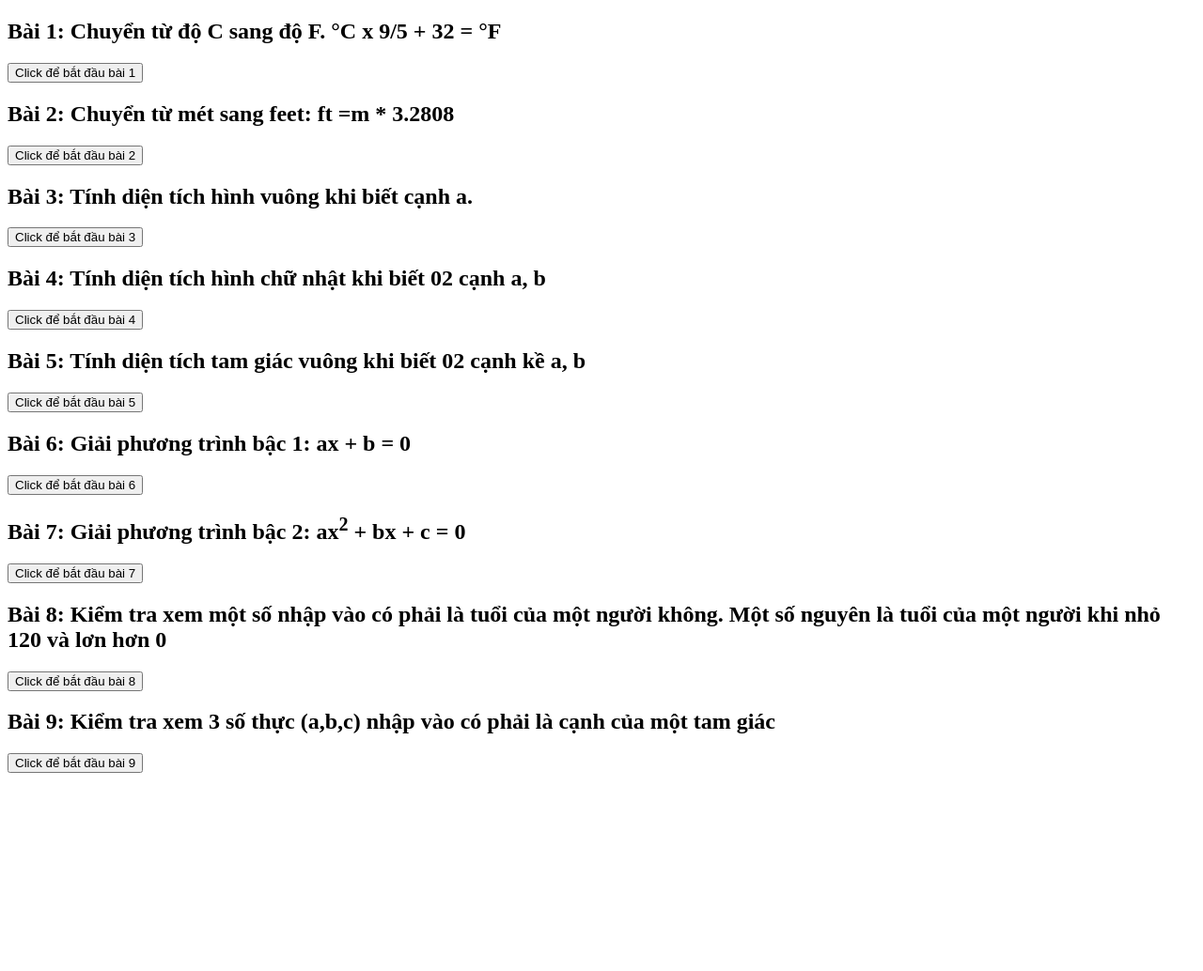
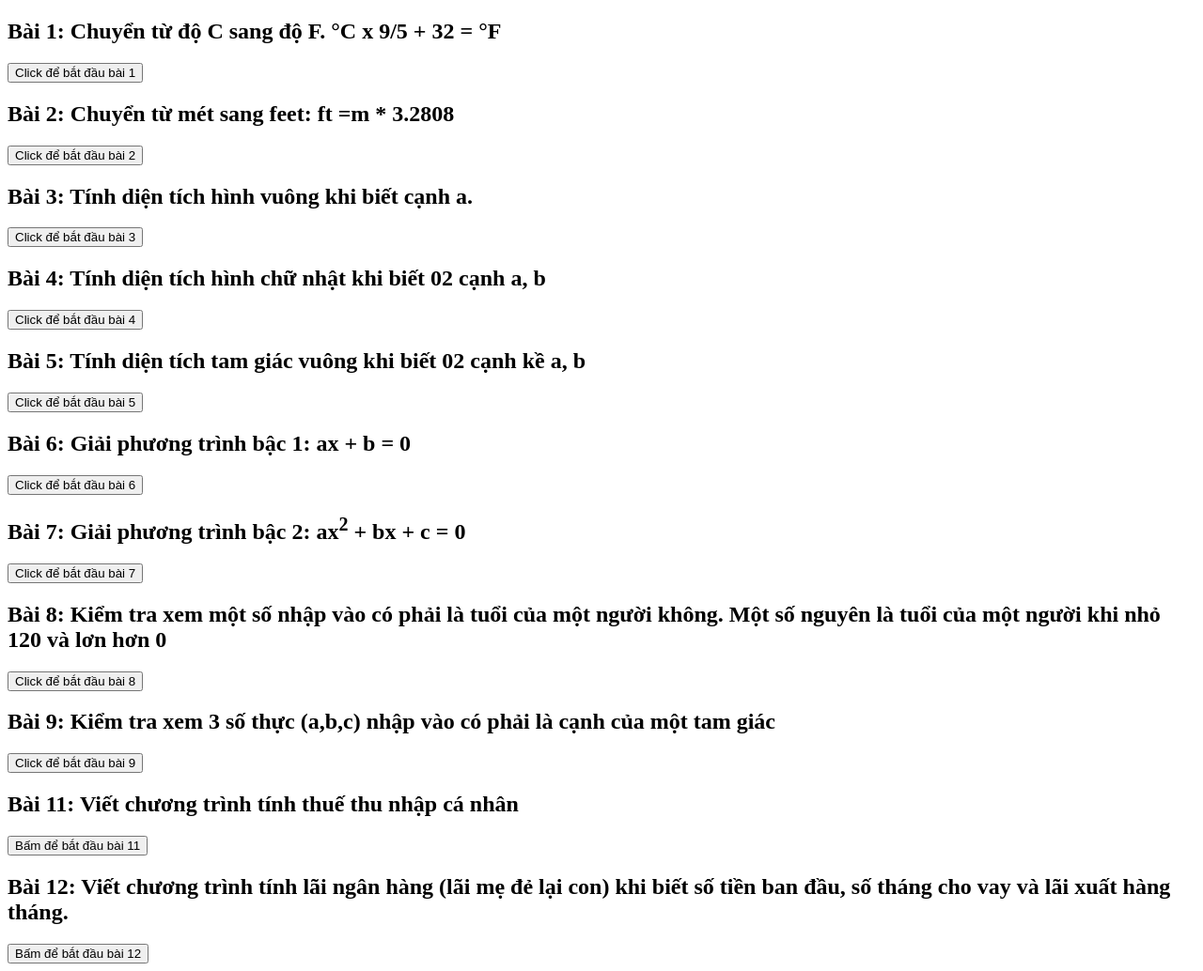
Before and after one commit to Van-VN/AdvanceConditional1, a plain HTML site: page index.html in a window 1280 px wide. Shown: the whole page at 94% size. Before the commit the page ends 831 px from the top, so only its background shows below. Drawn offline with Linux system fonts and the light colour scheme.

Commit message:
Added assignments 11, 12

```diff
--- a/index.html
+++ b/index.html
@@ -36,6 +36,13 @@
 
 <h2>Bài 9: Kiểm tra xem 3 số thực (a,b,c) nhập vào có phải là cạnh của một tam giác</h2>
 <button onclick="triangleCheck()">Click để bắt đầu bài 9</button>
+
+<h2>Bài 11: Viết chương trình tính thuế thu nhập cá nhân</h2>
+<button onclick="taxCalc()">Bấm để bắt đầu bài 11</button>
+
+<h2>Bài 12: Viết chương trình tính lãi ngân hàng (lãi mẹ đẻ lại con)
+    khi biết số tiền ban đầu, số tháng cho vay và lãi xuất hàng tháng.</h2>
+<button onclick="compoundInterest()">Bấm để bắt đầu bài 12</button>
 
 </body>
 </html>
@@ -140,23 +147,39 @@
             alert("Các cạnh vừa nhập là tam giác.")
         }
     }
+
+    // Bài 11
+    function taxCalc() {
+        let income = +prompt("Nhập mức thu nhập phải chịu thuế (đơn vị: VNĐ): ")
+        if (isNaN(income) || income < 0) {
+            alert("Sai dữ liệu, vui lòng nhập lại!")
+        } else if (income <= 5000000) {
+            alert(`Mức thuế cần đóng là ${(income * 5 / 100).toLocaleString()} VNĐ`)
+        } else if (income > 5000000 && income <= 10000000) {
+            alert(`Mức thuế cần đóng là ${((income - 5000000) * 10 / 100 + 250000).toLocaleString()} VNĐ`)
+        } else if (income > 10000000 && income <= 18000000) {
+            alert(`Mức thuế cần đóng là ${((income - 10000000) * 15 / 100 + 750000).toLocaleString()} VNĐ`)
+        } else if (income > 18000000 && income <= 32000000) {
+            alert(`Mức thuế cần đóng là ${((income - 18000000) * 20 / 100 + 1650000).toLocaleString()} VNĐ`)
+        } else if (income > 32000000 && income <= 52000000) {
+            alert(`Mức thuế cần đóng là ${((income - 32000000) * 25 / 100 + 3250000).toLocaleString()} VNĐ`)
+        } else if (income > 52000000 && income <= 80000000) {
+            alert(`Mức thuế cần đóng là ${((income - 52000000) * 30 / 100 + 5850000).toLocaleString()} VNĐ`)
+        } else if (income > 80000000) {
+            alert(`Mức thuế cần đóng là ${((income - 80000000) * 35 / 100 + 9850000).toLocaleString()} VNĐ`)
+        }
+    }
+
+    // Bài 12
+    function compoundInterest() {
+        let lend = +prompt("Nhập số tiền muốn vay: ").toLocaleString();
+        let month = +prompt("Nhập số tháng vay: ");
+        let interestRate = +prompt("Nhập lãi suất tổng khoảng thời gian vay theo %:")
+        let avgInterest = interestRate / month / 100;
+        let total = lend;
+        for (let i = 0; i < month; i++) {
+            total *= (1 + avgInterest);
+        }
+        document.write(`Tổng số tiền cần phải tra sau khi vay ` + lend.toLocaleString() + ` ; thời hạn ${month} tháng với lãi suất ${interestRate} là: ` + total.toLocaleString());
+    }
 </script>
-
-<!--Bài 1: Chuyển từ độ C sang độ F. °C  x  9/5 + 32 = °F-->
-<!--Bài 2: Chuyển từ mét sang feet: ft =m * 3.2808-->
-<!--Bài 3: Tính diện tích hình vuông khi biết cạnh a.-->
-<!--Bài 4: Tính diện tích hình  chữ nhật khi biết 02 cạnh a, b.-->
-<!--Bài 5: Tính diện tích tam giác vuông khi biết 02 cạnh kề a, b.-->
-<!--Bài 6: Giải phương trình bậc 1.-->
-<!--Bài 7: Giải phương trình bậc 2.-->
-<!--Bài 8: Kiểm tra xem một số nhập vào có phải là tuổi của một người không. Một số nguyên là tuổi của một người khi nhỏ 120 và lơn hơn 0.-->
-<!--Bài 9: Kiểm tra xem 3 số thực (a,b,c) nhập vào có phải là cạnh của một tam giác. Điều kiện để a,b,c là cạnh của một tam giác là:-->
-<!--a,b,c > 0-->
-<!--a + b > c-->
-<!--b + c > a-->
-<!--a + c > b-->
-
-<!--Bài 10: Viết chương trình tính giá điện.-->
-<!--Bài 11: Viết chương trình tính thuế thu nhập cá nhân.-->
-<!--Bài 12: Viết chương trình tính lãi ngân hàng (lãi mẹ đẻ lãi con) khi biết số tiền ban đầu, số tháng cho vay và lãi xuất hàng tháng.-->
-<!--Để hoàn thành bài thực hành, học viên cần:-->
```
